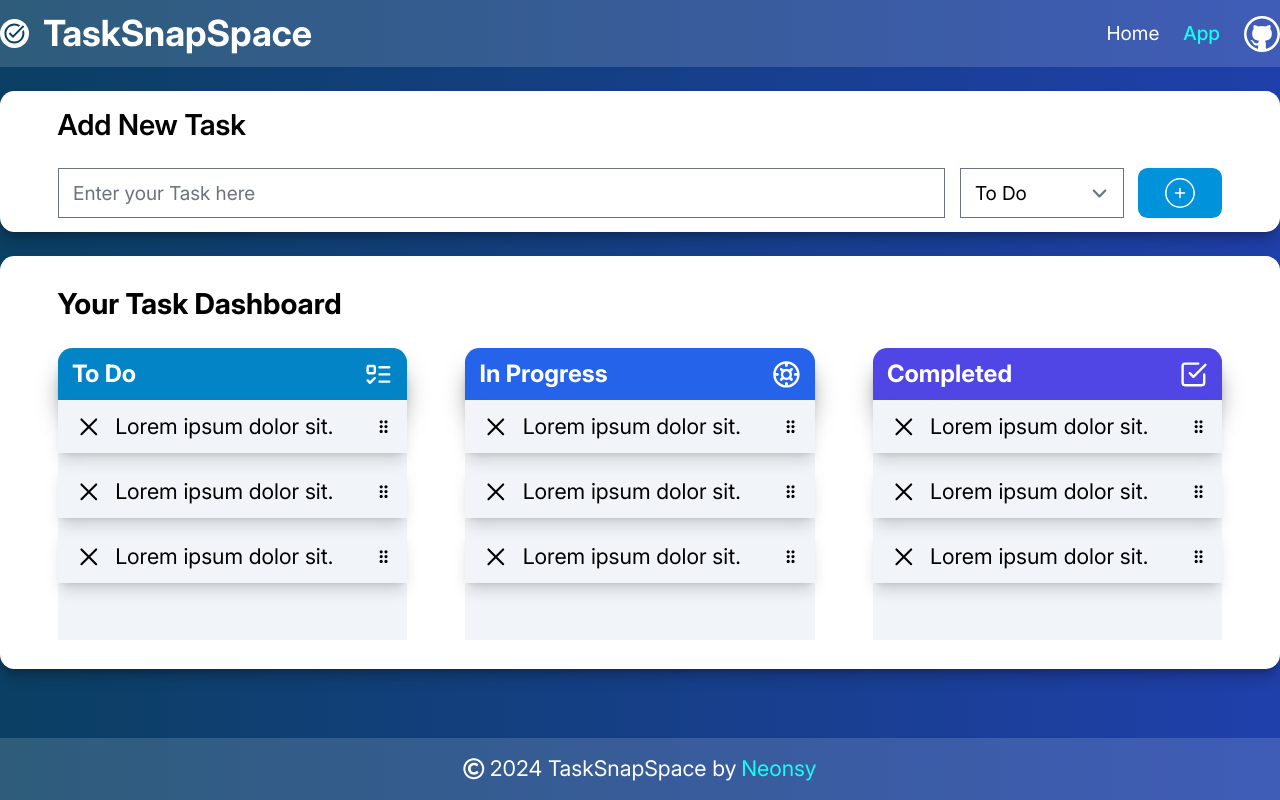
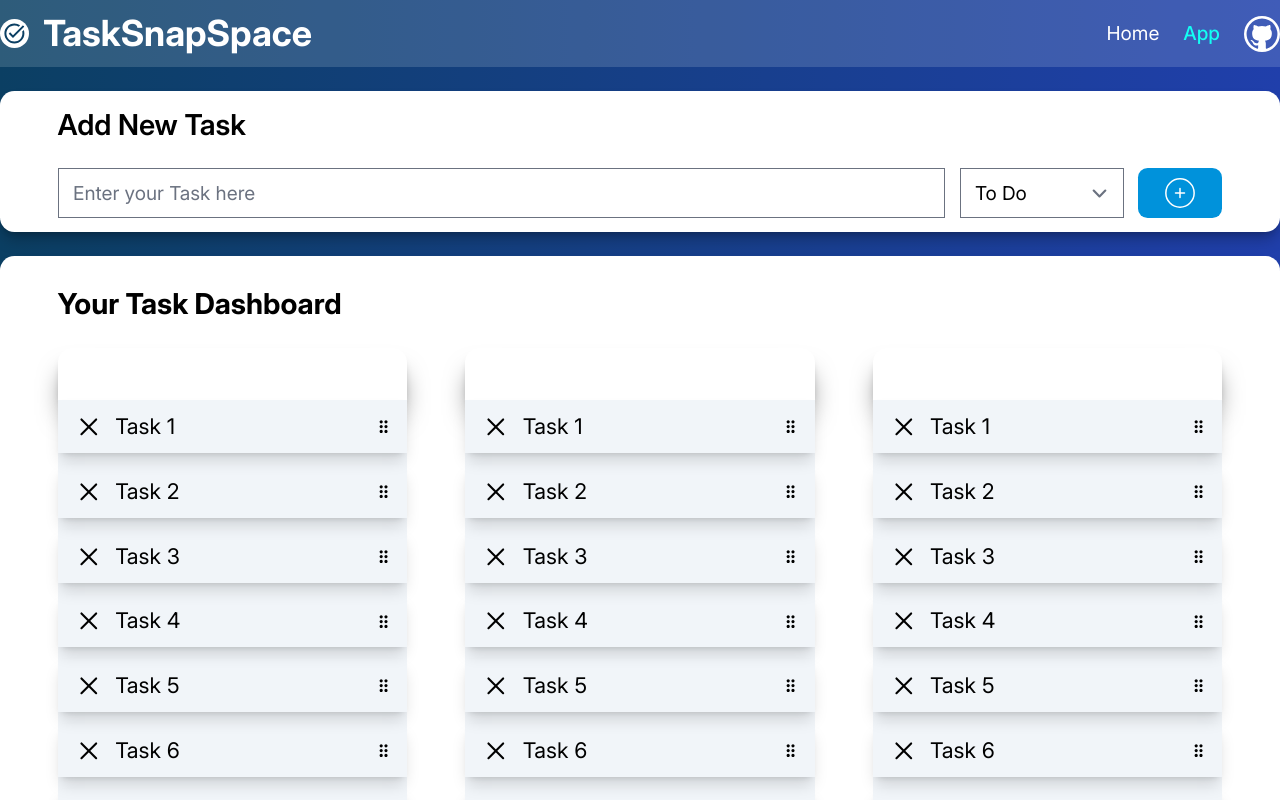
Before and after one commit to Neonsy/React-Learning-Projects, a React (Vite) app in the folder Task Snap Space/: page /app in a window 1280 px wide. Shown: the top 800 px of the page. Built offline with nearby package versions, Linux system fonts and the light colour scheme.

Commit message:
Refactoring App Page

```diff
--- a/Task Snap Space/src/pages/app/index.tsx
+++ b/Task Snap Space/src/pages/app/index.tsx
@@ -1,108 +1,11 @@
-import { CiCirclePlus } from 'react-icons/ci';
-import { LuListTodo } from 'react-icons/lu';
-import { GiAbstract103 } from 'react-icons/gi';
-import { FiCheckSquare } from 'react-icons/fi';
-import { IoCloseOutline } from 'react-icons/io5';
-import { MdOutlineDragIndicator } from 'react-icons/md';
+import Dashboard from "./sections/dashboard";
+import Form from "./sections/form";
 
 export default function App() {
     return (
-        <main className='flex flex-col gap-y-5 mt-5'>
-            <section className='bg-white px-12 py-3 flex flex-col gap-y-5 rounded-xl shadow-lg shadow-black/25'>
-                <h2 className='font-semibold'>Add New Task</h2>
-                <form className='flex gap-x-3'>
-                    <input className='flex-grow' placeholder='Enter your Task here' />
-                    <select>
-                        <option>To Do</option>
-                        <option>In Progress</option>
-                    </select>
-                    <button
-                        type='submit'
-                        className='text-3xl px-5 bg-[#0092db] text-white rounded-lg transition-colors hover:bg-[#00aaff] active:scale-90'>
-                        <CiCirclePlus />
-                    </button>
-                </form>
-            </section>
-
-            <section className='bg-white px-12 py-6 flex flex-col gap-y-5 rounded-xl shadow-lg shadow-black/25'>
-                <h2 className='font-bold'>Your Task Dashboard</h2>
-                <div className='grid grid-cols-3 gap-x-12'>
-                    <div>
-                        <div className='flex justify-between items-center bg-[#0284C7] text-white shadow-xl shadow-black/50 font-bold px-3 py-2 rounded-tl-xl rounded-tr-xl'>
-                            <h3>To Do</h3>
-                            <LuListTodo className='text-2xl' />
-                        </div>
-
-                        <div className='bg-slate-100 flex flex-col gap-y-2.5 pb-12'>
-                            <div className='shadow-lg shadow-black/15 py-2 flex items-center gap-x-2 px-3'>
-                                <IoCloseOutline className='w-7 h-7 cursor-pointer' />
-                                <p className='break-all flex-grow'>Lorem ipsum dolor sit.</p>
-                                <MdOutlineDragIndicator />
-                            </div>
-                            <div className='shadow-lg shadow-black/15 py-2 flex items-center gap-x-2 px-3'>
-                                <IoCloseOutline className='w-7 h-7 cursor-pointer' />
-                                <p className='break-all flex-grow'>Lorem ipsum dolor sit.</p>
-                                <MdOutlineDragIndicator />
-                            </div>
-                            <div className='shadow-lg shadow-black/15 py-2 flex items-center gap-x-2 px-3'>
-                                <IoCloseOutline className='w-7 h-7 cursor-pointer' />
-                                <p className='break-all flex-grow'>Lorem ipsum dolor sit.</p>
-                                <MdOutlineDragIndicator />
-                            </div>
-                        </div>
-                    </div>
-
-                    <div>
-                        <div className='flex justify-between items-center bg-[#2563EB] text-white shadow-xl shadow-black/50 font-bold px-3 py-2 rounded-tl-xl rounded-tr-xl'>
-                            <h3>In Progress</h3>
-                            <GiAbstract103 className='text-2xl' />
-                        </div>
-
-                        <div className='bg-slate-100 flex flex-col gap-y-2.5 pb-12'>
-                            <div className='shadow-lg shadow-black/15 py-2 flex items-center gap-x-2 px-3'>
-                                <IoCloseOutline className='w-7 h-7 cursor-pointer' />
-                                <p className='break-all flex-grow'>Lorem ipsum dolor sit.</p>
-                                <MdOutlineDragIndicator />
-                            </div>
-                            <div className='shadow-lg shadow-black/15 py-2 flex items-center gap-x-2 px-3'>
-                                <IoCloseOutline className='w-7 h-7 cursor-pointer' />
-                                <p className='break-all flex-grow'>Lorem ipsum dolor sit.</p>
-                                <MdOutlineDragIndicator />
-                            </div>
-                            <div className='shadow-lg shadow-black/15 py-2 flex items-center gap-x-2 px-3'>
-                                <IoCloseOutline className='w-7 h-7 cursor-pointer' />
-                                <p className='break-all flex-grow'>Lorem ipsum dolor sit.</p>
-                                <MdOutlineDragIndicator />
-                            </div>
-                        </div>
-                    </div>
-
-                    <div>
-                        <div className='flex justify-between items-center bg-[#4F46E5] text-white shadow-xl shadow-black/50 font-bold px-3 py-2 rounded-tl-xl rounded-tr-xl'>
-                            <h3>Completed</h3>
-                            <FiCheckSquare className='text-2xl' />
-                        </div>
-
-                        <div className='bg-slate-100 flex flex-col gap-y-2.5 pb-12'>
-                            <div className='shadow-lg shadow-black/15 py-2 flex items-center gap-x-2 px-3'>
-                                <IoCloseOutline className='w-7 h-7 cursor-pointer' />
-                                <p className='break-all flex-grow'>Lorem ipsum dolor sit.</p>
-                                <MdOutlineDragIndicator />
-                            </div>
-                            <div className='shadow-lg shadow-black/15 py-2 flex items-center gap-x-2 px-3'>
-                                <IoCloseOutline className='w-7 h-7 cursor-pointer' />
-                                <p className='break-all flex-grow'>Lorem ipsum dolor sit.</p>
-                                <MdOutlineDragIndicator />
-                            </div>
-                            <div className='shadow-lg shadow-black/15 py-2 flex items-center gap-x-2 px-3'>
-                                <IoCloseOutline className='w-7 h-7 cursor-pointer' />
-                                <p className='break-all flex-grow'>Lorem ipsum dolor sit.</p>
-                                <MdOutlineDragIndicator />
-                            </div>
-                        </div>
-                    </div>
-                </div>
-            </section>
+        <main className='flex flex-col gap-y-5 mt-5 mb-9'>
+            <Form />
+            <Dashboard />
         </main>
     );
 }
--- /dev/null
+++ b/Task Snap Space/src/pages/app/sections/dashboard.tsx
@@ -0,0 +1,16 @@
+import TaskCategory from '../task/category';
+
+export default function Dashboard() {
+    const dummyData = Array.from({ length: 12 }, (_, i) => `Task ${i + 1}`);
+
+    return (
+        <section className='bg-white px-12 py-6 flex flex-col gap-y-5 rounded-xl shadow-lg shadow-black/25'>
+            <h2 className='font-bold'>Your Task Dashboard</h2>
+            <div className='grid grid-cols-3 gap-x-12'>
+                <TaskCategory taskList={dummyData} type='to-do' />
+                <TaskCategory taskList={dummyData} type='in-progress' />
+                <TaskCategory taskList={dummyData} type='completed' />
+            </div>
+        </section>
+    );
+}
--- /dev/null
+++ b/Task Snap Space/src/pages/app/sections/form.tsx
@@ -0,0 +1,21 @@
+import { CiCirclePlus } from 'react-icons/ci';
+
+export default function Form() {
+    return (
+        <section className='bg-white px-12 py-3 flex flex-col gap-y-5 rounded-xl shadow-lg shadow-black/25'>
+            <h2 className='font-semibold'>Add New Task</h2>
+            <form className='flex gap-x-3'>
+                <input className='flex-grow' placeholder='Enter your Task here' />
+                <select>
+                    <option>To Do</option>
+                    <option>In Progress</option>
+                </select>
+                <button
+                    type='submit'
+                    className='text-3xl px-5 bg-[#0092db] text-white rounded-lg transition-colors hover:bg-[#00aaff] active:scale-90'>
+                    <CiCirclePlus />
+                </button>
+            </form>
+        </section>
+    );
+}
--- /dev/null
+++ b/Task Snap Space/src/pages/app/task/card.tsx
@@ -0,0 +1,16 @@
+import { IoCloseOutline } from 'react-icons/io5';
+import { MdOutlineDragIndicator } from 'react-icons/md';
+
+type Props = {
+    text: string;
+};
+
+export default function TaskCard({ text }: Props) {
+    return (
+        <div className='shadow-lg shadow-black/15 py-2 flex items-center gap-x-2 px-3'>
+            <IoCloseOutline className='w-7 h-7 cursor-pointer' />
+            <p className='break-all flex-grow'>{text}</p>
+            <MdOutlineDragIndicator />
+        </div>
+    );
+}
--- /dev/null
+++ b/Task Snap Space/src/pages/app/task/category.tsx
@@ -0,0 +1,32 @@
+import { FiCheckSquare } from 'react-icons/fi';
+
+import TaskCard from './card';
+
+type Props = {
+    type: 'to-do' | 'in-progress' | 'completed';
+    taskList: string[];
+};
+
+export default function TaskCategory({ taskList, type }: Props) {
+    const { heading, bg } = {
+        'to-do': { heading: 'To Do', bg: '#0284C7' },
+        'in-progress': { heading: 'In Progress', bg: '#2563EB' },
+        completed: { heading: 'Completed', bg: '#4F46E5' },
+    }[type];
+
+    return (
+        <div>
+            <div
+                className={`flex justify-between items-center bg-[${bg}] text-white shadow-xl shadow-black/50 font-bold px-3 py-2 rounded-tl-xl rounded-tr-xl`}>
+                <h3>{heading}</h3>
+                <FiCheckSquare className='text-2xl' />
+            </div>
+
+            <div className='bg-slate-100 flex flex-col gap-y-2.5 pb-12'>
+                {taskList.map((text) => (
+                    <TaskCard key={text} text={text} />
+                ))}
+            </div>
+        </div>
+    );
+}
```
